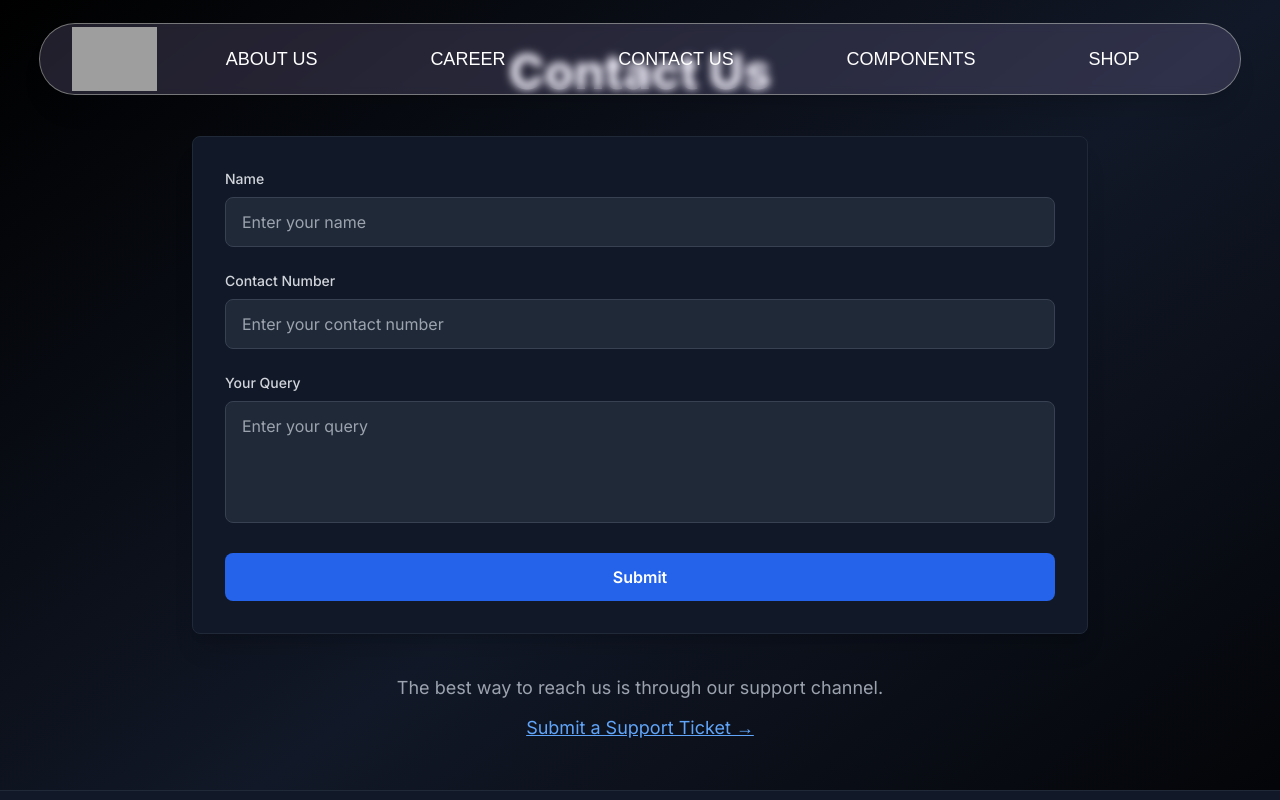
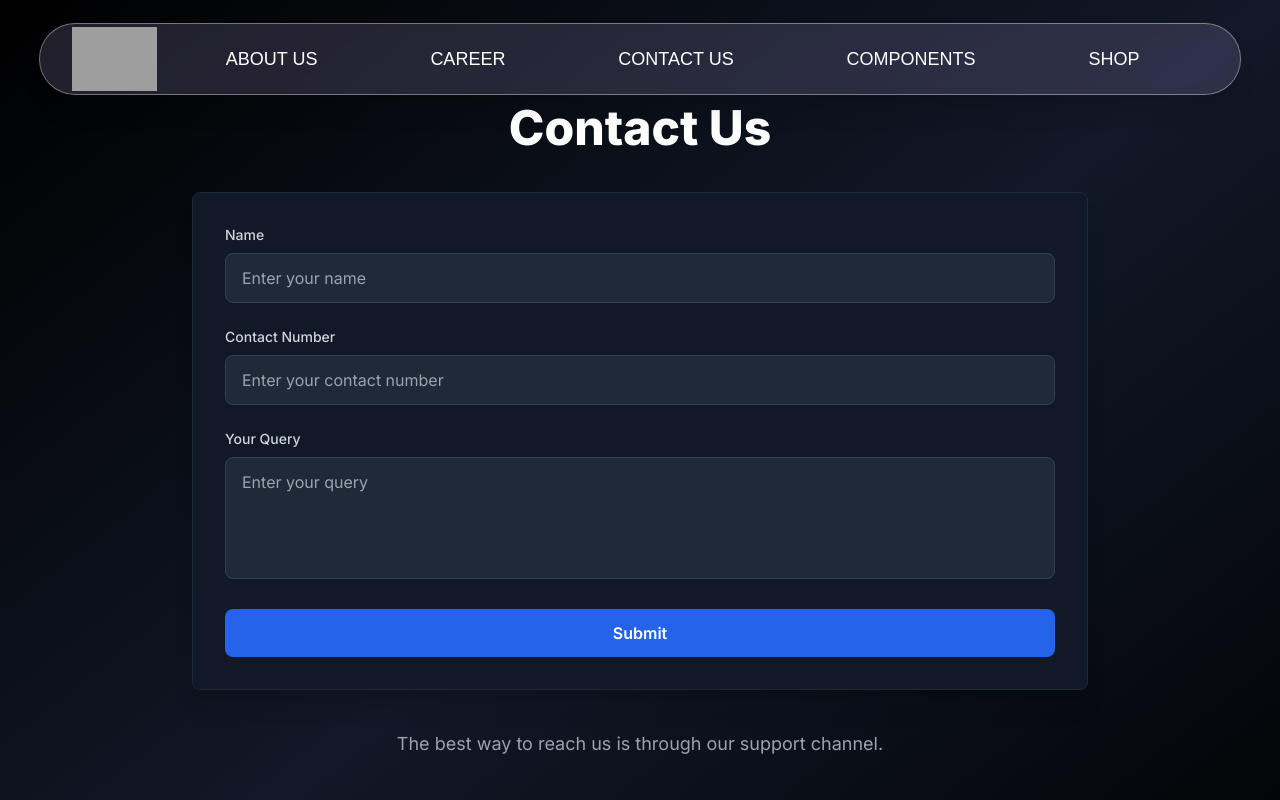
Before and after one commit to TANJIRO1709/project_apstronix, a Next.js app: page /contact in a window 1280 px wide. Shown: the top 800 px of the page. Built offline with nearby package versions, Linux system fonts and the light colour scheme; grey boxes are pictures that could not be loaded.

Commit message:
Contact us page fixed

```diff
--- a/src/app/career/page.tsx
+++ b/src/app/career/page.tsx
@@ -34,7 +34,7 @@ export default function Careers() {
   return (
     <div className="flex-grow py-10 px-2 sm:py-12 sm:px-6 lg:px-8">
       <div className="max-w-4xl h-120 sm:h-[550px] lg:h-[700px] mx-auto">
-        <h1 className="pt-12 sm:pt-16 text-3xl sm:text-4xl font-bold text-center mb-6 sm:mb-8 transition-all duration-500 hover:text-blue-400 hover:scale-110">
+        <h1 className="pt-14 sm:pt-16 text-4xl sm:text-4xl font-bold text-center mb-6 sm:mb-8 transition-all duration-500 hover:text-blue-400 hover:scale-110 ">
           HIRING
         </h1>
         <h2 className="text-xl sm:text-2xl font-semibold text-center mb-8 sm:mb-12 text-gray-300">
--- a/src/app/contact/page.tsx
+++ b/src/app/contact/page.tsx
@@ -46,7 +46,7 @@ export default function ContactUs() {
       {/* === Contact Form Section === */}
       <div className="flex-grow py-10 px-4 sm:py-12 sm:px-6 lg:px-8">
         <div className="max-w-4xl mx-auto">
-          <h1 className="text-4xl sm:text-5xl font-extrabold text-center mb-10">
+          <h1 className="text-4xl sm:text-5xl font-extrabold text-center mb-10 pt-14">
             Contact Us
           </h1>
 
@@ -127,14 +127,7 @@ export default function ContactUs() {
             <p className="text-gray-400 mb-3 text-base sm:text-lg">
               The best way to reach us is through our support channel.
             </p>
-            <a
-              href="https://support.example.com/submit-ticket"
-              target="_blank"
-              rel="noopener noreferrer"
-              className="text-blue-400 hover:text-blue-300 underline text-base sm:text-lg"
-            >
-              Submit a Support Ticket →
-            </a>
+
           </div>
         </div>
       </div>
```
